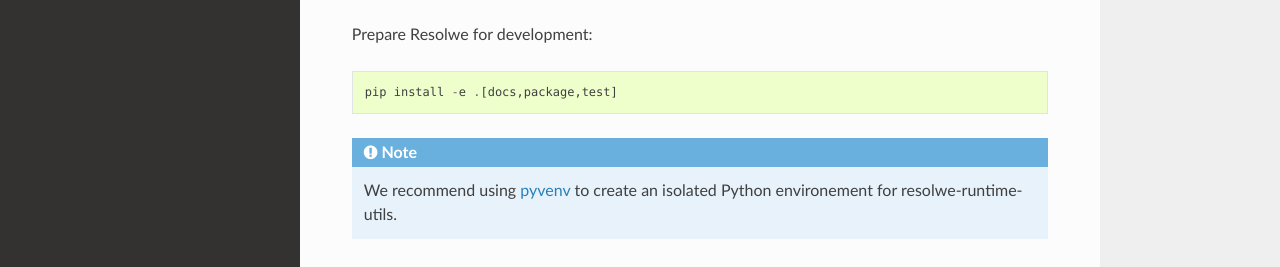
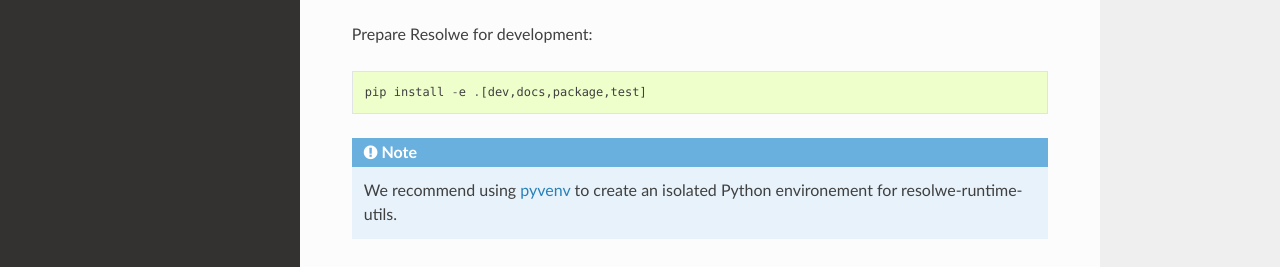
Before and after one commit to genialis/resolwe-runtime-utils, a Sphinx documentation site: the page built from docs/develop.rst, in a window 1280 px wide and 900 px high. Shown: the part 421-688 px from the top of the window. Built offline with Sphinx 7.4.7 and the Read the Docs theme 2.0.0, drawn with Linux system fonts in a browser that asks for light colours; pages that are not in the unit, such as notebooks, are missing from menus.

Commit message:
Add 'dev', a list of extra requirements for development

```diff
--- a/docs/develop.rst
+++ b/docs/develop.rst
@@ -20,7 +20,7 @@
 
 Prepare Resolwe for development::
 
-    pip install -e .[docs,package,test]
+    pip install -e .[dev,docs,package,test]
 
 .. note::
 
--- a/setup.py
+++ b/setup.py
@@ -72,6 +72,7 @@
     py_modules=['resolwe_runtime_utils'],
 
     extras_require={
+        'dev': ['tox'],
         'docs': ['Sphinx'],
         'package': ['twine', 'wheel'],
         'test': ['check-manifest', 'readme'],
```
